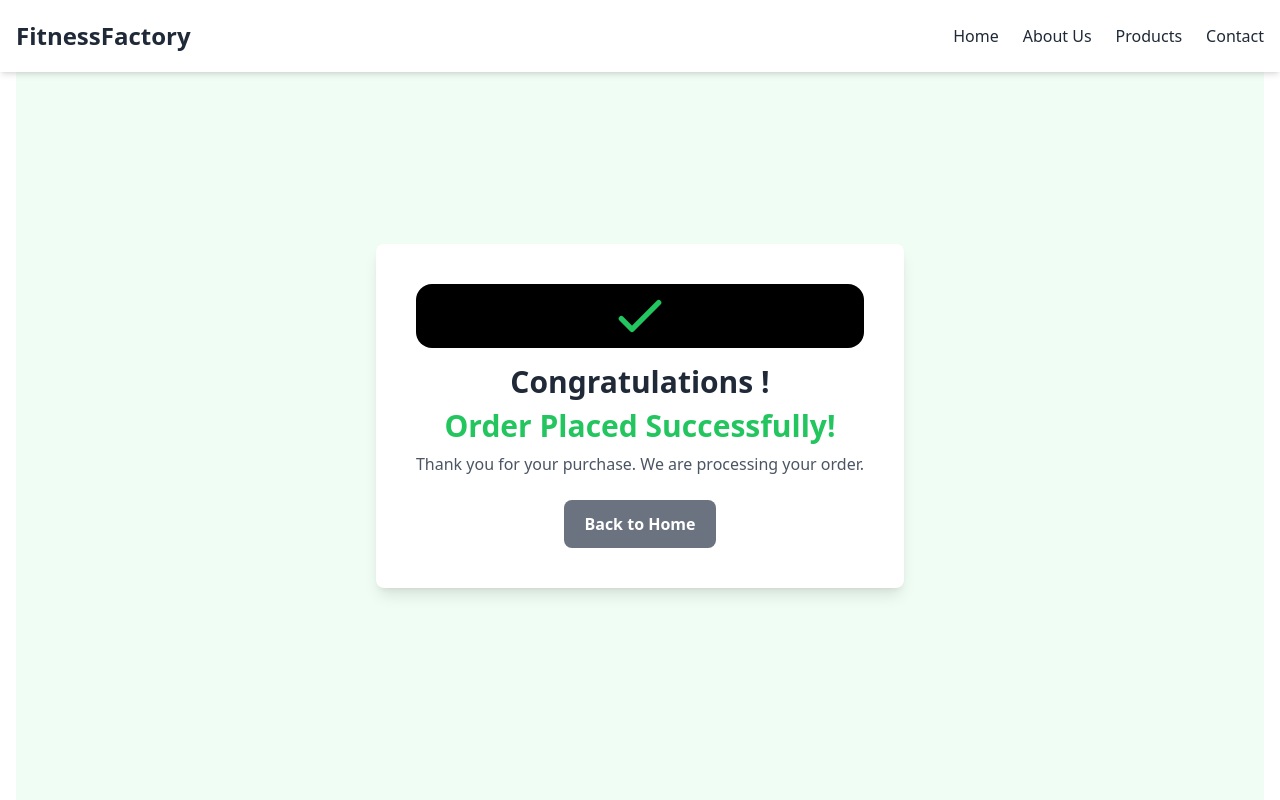
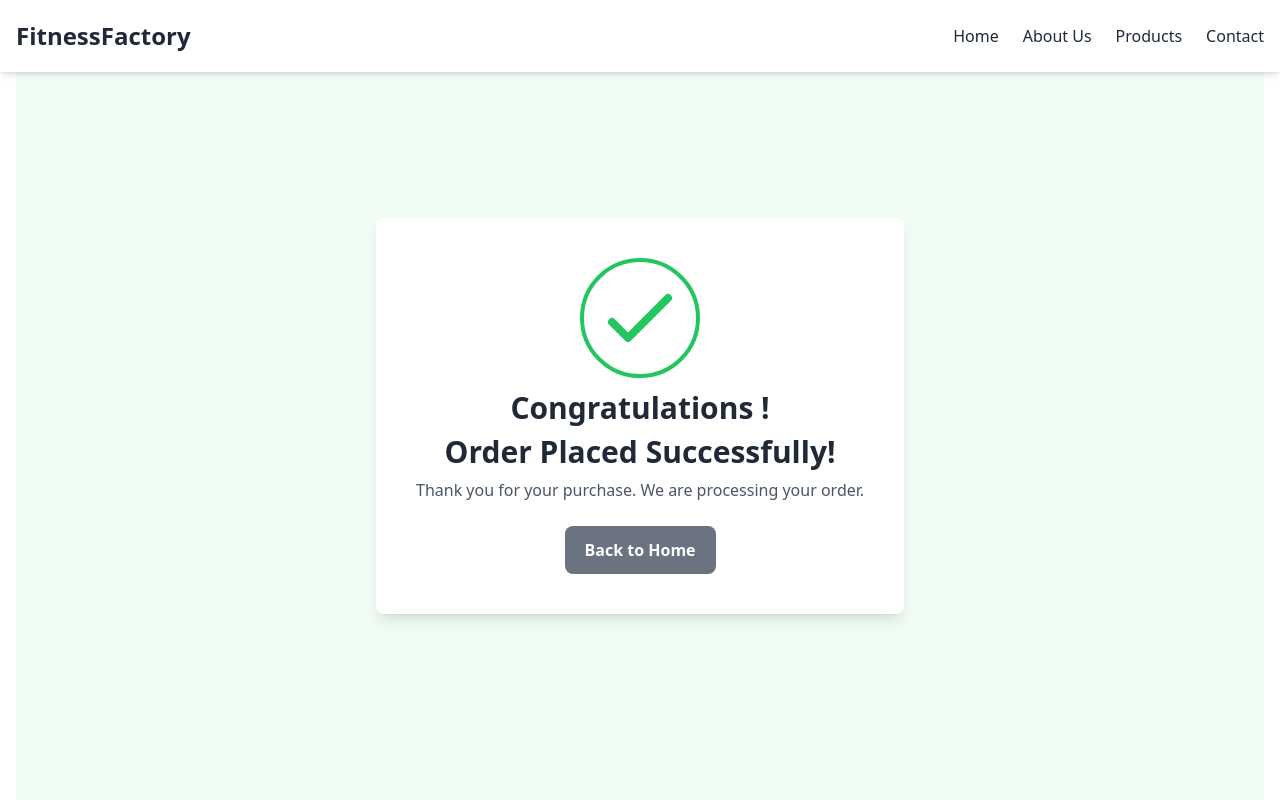
Before and after one commit to sabrinaahmednitu/Fitness-Factory-Client, a React (Vite) app: page /success in a window 1280 px wide. Shown: the top 800 px of the page. Built offline with nearby package versions, Linux system fonts and the light colour scheme.

Commit message:
success mark

```diff
--- a/package.json
+++ b/package.json
@@ -11,6 +11,7 @@
   },
   "dependencies": {
     "@reduxjs/toolkit": "^2.2.6",
+    "animate.css": "^4.1.1",
     "class-variance-authority": "^0.7.0",
     "clsx": "^2.1.1",
     "lucide-react": "^0.403.0",
--- a/src/components/Success/Success.tsx
+++ b/src/components/Success/Success.tsx
@@ -1,12 +1,14 @@
 import { useNavigate } from 'react-router-dom';
+import 'animate.css';
+
 const Success = () => {
   const navigate = useNavigate();
   return (
     <div className="flex items-center justify-center min-h-screen bg-green-50">
       <div className="text-center p-10 bg-white shadow-lg rounded-lg animate__animated animate__bounceIn">
-        <div className="bg-black rounded-2xl">
+        <div className="rounded-full h-[120px] w-[120px] border-4 border-green-500 mx-auto ">
           <svg
-            className="w-16 h-16 text-green-500 mx-auto mb-4 animate__animated animate__tada animate__delay-1s"
+            className="w-18 h-24 text-green-500 mt-2 mx-auto animate__animated animate__tada animate__delay-1s"
             xmlns="http://www.w3.org/2000/svg"
             fill="none"
             viewBox="0 0 24 24"
@@ -20,19 +22,19 @@ const Success = () => {
             />
           </svg>
         </div>
-        <h2 className="text-3xl font-bold text-gray-800 mb-2 animate__animated animate__fadeIn animate__delay-2s">
+        <h2 className="text-3xl font-bold text-gray-800 mb-2 mt-3 ">
           Congratulations !
         </h2>
-        <h2 className="text-3xl font-bold text-green-500 mb-2 animate__animated animate__fadeIn animate__delay-2s">
+        <h2 className="text-3xl font-bold text-gray-800 mb-2">
           Order Placed Successfully!
         </h2>
 
-        <p className="text-gray-600 animate__animated animate__fadeInUp animate__delay-3s">
+        <p className="text-gray-600">
           Thank you for your purchase. We are processing your order.
         </p>
         <button
           onClick={() => navigate('/')}
-          className="mt-6 px-5 py-3 bg-gray-500 text-white font-bold rounded-lg hover:bg-green-600 transition duration-300 ease-in-out animate__animated animate__fadeInUp animate__delay-4s"
+          className="mt-6 px-5 py-3 bg-gray-500 text-white font-bold rounded-lg hover:bg-green-600 "
         >
           Back to Home
         </button>
```
Also changed, not shown: 1 other file (tests, documents, lock files or other folders).
